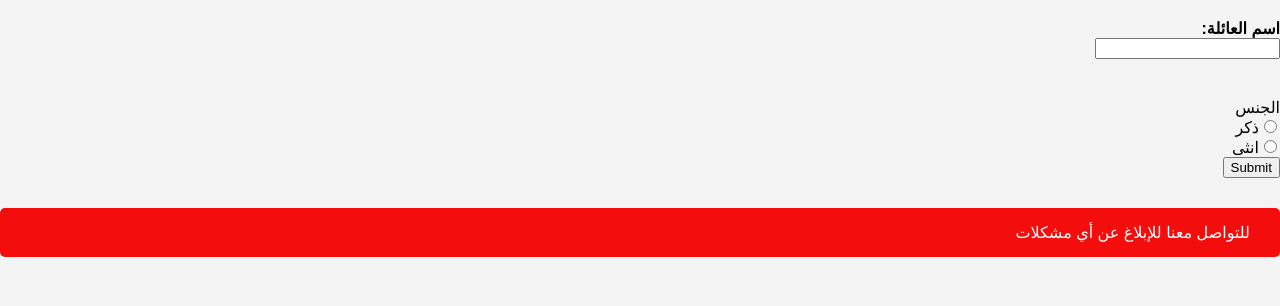
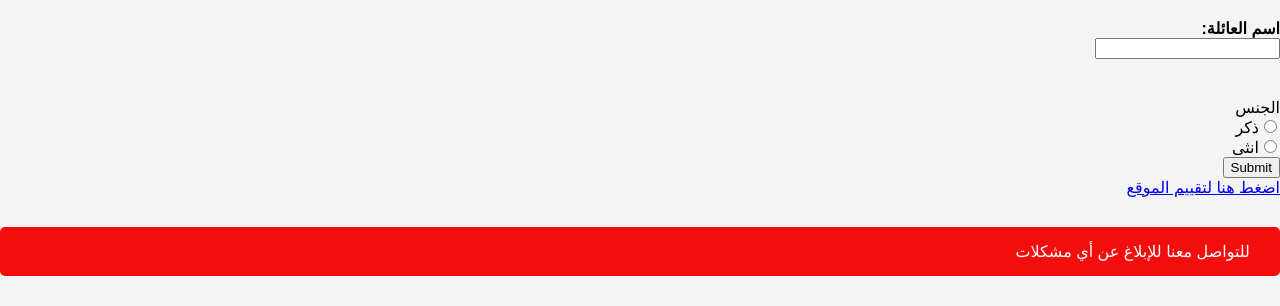
Before and after one commit to joud3omari/all-in-one, a plain HTML site: page major.html in a window 1280 px wide. Shown: the part 675-981 px from the top of the page. Drawn offline with Linux system fonts and the light colour scheme.

Commit message:
Add files via upload

```diff
--- a/major.html
+++ b/major.html
@@ -80,7 +80,9 @@
                 <input type="radio"><label>ذكر</label><br>
                 <input type="radio"><label>انثى </label><br>
      <input type="submit">
-
+<div>
+     <a href="https://forms.gle/B4TqDduFGQev8xZ76" target="_blank" >اضغط هنا لتقييم الموقع</a>
+</div>
 <a href="mailto:contact@yourwebsite.com" class="contact-button">للتواصل معنا للإبلاغ عن أي مشكلات</a>
 
 </body>
```
